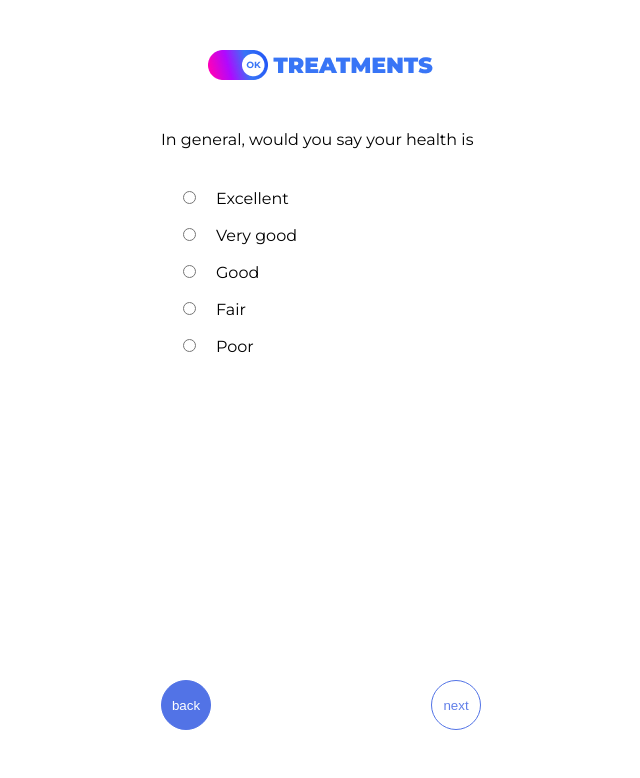
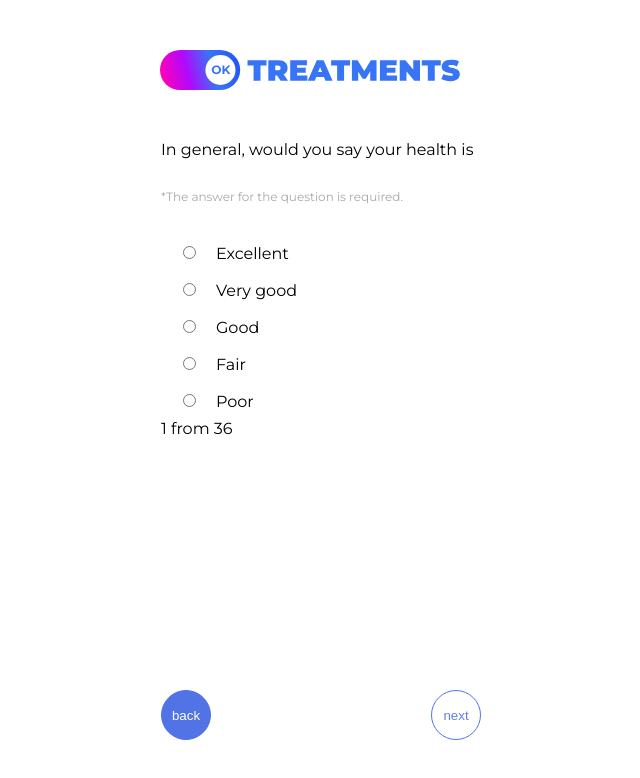
Before and after one commit to RomanRichert/Social_Network_For_Health, a React (Create React App) app in the folder my-app/: page /1 in a window 1280 px wide. Shown: the top 778 px of the page, without its empty margins (319-959 px from the left). Built offline with nearby package versions, Linux system fonts and the light colour scheme.

Commit message:
progess bar added

```diff
--- a/my-app/src/App.js
+++ b/my-app/src/App.js
@@ -8,8 +8,6 @@ import HumanBody from "./components/HumanBody";
 import FirstPage from "./pages/FirstPage";
 import ResultsPage from "./pages/ResultsPage";
 import StartPage from "./pages/StartPage";
-
-
 
 
 function App() {
--- a/my-app/src/components/Header/index.jsx
+++ b/my-app/src/components/Header/index.jsx
@@ -1,6 +1,6 @@
 import React from 'react'
 import styles from './index.module.css'
-import logo from './media/logo.png'
+import logo from './media/logo.svg'
 
 export default function Header() {
 
--- a/my-app/src/components/Header/index.module.css
+++ b/my-app/src/components/Header/index.module.css
@@ -2,4 +2,6 @@
     margin: 50px 0;
     display: flex;
     justify-content: center;
+    width: 300px;
+    height: 40px;
 }
--- a/my-app/src/components/QuestionItem/index.jsx
+++ b/my-app/src/components/QuestionItem/index.jsx
@@ -1,4 +1,3 @@
-
 import React, { useState, useEffect } from "react";
 import style from "./index.module.css";
 import { useDispatch, useSelector } from 'react-redux';
@@ -28,24 +27,27 @@ export default function QuestionItem({
   return (
     <div className={style.question_item}>
       <p>{question}</p>
+      <p className={style.required}>*The answer for the question is required.</p>
       <form>
         {answers.map((answer) => (
           <fieldset
             className={style.form}
             key={answer.id}
             name={answer.id}
-            onClick={handleOptionChange}
+
           >
             <input
               className={style.radio}
               type="radio"
               name="question"
               value={answer.id}
+              onClick={handleOptionChange}
             />
             <label>{answer.answer}</label>
           </fieldset>
         ))}
       </form>
+      <p>{ id } from 36</p>
     </div>
   );
 }
--- a/my-app/src/components/QuestionItem/index.module.css
+++ b/my-app/src/components/QuestionItem/index.module.css
@@ -17,3 +17,8 @@
 .radio{
     margin:  10px 20px;
 }
+
+.required{
+	font-size: 12px;
+	color: darkgrey;
+}
--- a/my-app/src/pages/FirstPage/index.jsx
+++ b/my-app/src/pages/FirstPage/index.jsx
@@ -10,9 +10,9 @@ export default function FirstPage() {
     <div className={style.first_page}>
       <HumanBody isDisabled={isDisabled} setIsDisabled={setIsDisabled} />
       <p className={style.description}>
-        Choose one option for each questionnaire item. The answers for the
-        following questions are required.
+        Choose one option for each questionnaire item.
       </p>
+      <p className={style.required}>*Required.</p>
       <Link to="/1" className={style.link}>
         <Button disabled={isDisabled}>next</Button>
       </Link>
--- a/my-app/src/pages/FirstPage/index.module.css
+++ b/my-app/src/pages/FirstPage/index.module.css
@@ -16,3 +16,8 @@
 .link {
 	margin-top: 50px;
 }
+
+.required{
+	font-size: 15px;
+	color: darkgrey;
+}
--- a/my-app/src/pages/QuestionsPage/index.jsx
+++ b/my-app/src/pages/QuestionsPage/index.jsx
@@ -26,7 +26,7 @@ export default function QuestionsPage() {
             setIsDisabled={setIsDisabled}
           />
           <div className={style.arrows}>
-            <Link to="/" className={style.btn_block}>
+            <Link to="/human" className={style.btn_block}>
               <Button>back</Button>
             </Link>
             <Link to={`/${+id + 1}`} className={style.btn_block}>
--- a/my-app/src/pages/StartPage/index.module.css
+++ b/my-app/src/pages/StartPage/index.module.css
@@ -6,9 +6,9 @@
 }
 
 .start_button {
-    border: 1px solid var(--lila-primary);
-    background-color: var(--lila-primary);
-    color: white;
+    border: 1px solid transparent;
+    background-image: linear-gradient(to right, var(--pink), var(--lila-border));
+	color: white;
     height: 50px;
     width: 120px;
     border-radius: 10px;
--- a/my-app/src/pages/SubmitPage/index.jsx
+++ b/my-app/src/pages/SubmitPage/index.jsx
@@ -100,7 +100,7 @@ const textareaRegister = register ('story');
 
       <div className={style.story_block}>
 
-        <textarea name="story" cols="30" rows="10" maxLength="250" {...textareaRegister}></textarea>
+        <textarea name="story" cols="30" rows="10" maxLength="250" placeholder='*The commentary must contain no more than 250 characters'{...textareaRegister}></textarea>
 
         <button type = 'submit' >
           Publish my story
--- a/my-app/src/pages/SubmitPage/index.module.css
+++ b/my-app/src/pages/SubmitPage/index.module.css
@@ -75,9 +75,10 @@
 
 .story_block button {
     border: 1px solid var(--lila-primary);
-    background-color: var(--lila-primary);
+    border: 1px solid transparent;
+    background-image: linear-gradient(to right, var(--pink), var(--lila-border));
+	color: white;
     border-radius: 10px;
-    color: white;
     width: 150px;
     height: 36px;
     margin-left: 150px;
```
